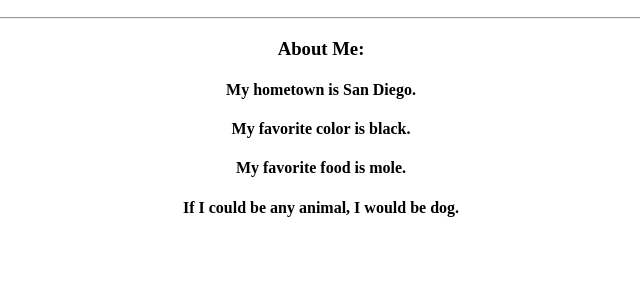
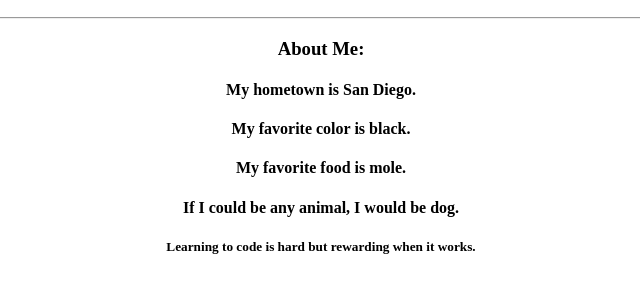
Before and after one commit to AndrewBahena/my-first-repo, a plain HTML site: page index.html in a window 1280 px wide. Shown: the part 110-402 px from the top of the page, without its empty margins (319-959 px from the left). Drawn offline with Linux system fonts and the light colour scheme.

Commit message:
added a new sentence

```diff
--- a/index.html
+++ b/index.html
@@ -15,6 +15,7 @@
 					<h4>My favorite color is black.</h4>
 					<h4>My favorite food is mole.</h4>
 					<h4>If I could be any animal, I would be dog.</h4>
+					<h5>Learning to code is hard but rewarding when it works.</h5>
 			</div>
 		  </body>
 		</html>
```
